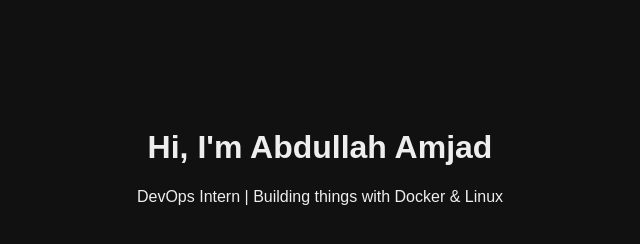
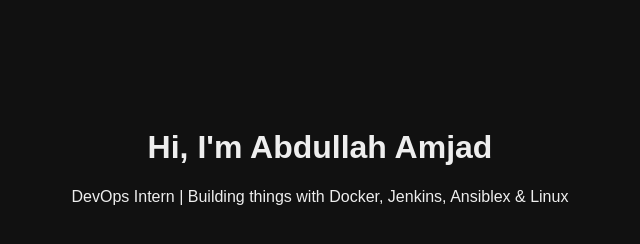
Before and after one commit to AbdullahAmjad-29/portfolio, a plain HTML site: page index.html in a window 1280 px wide. Shown: the whole page, without its empty margins (320-960 px from the left). Drawn offline with Linux system fonts and the light colour scheme.

Commit message:
Update homepage text again

```diff
--- a/index.html
+++ b/index.html
@@ -7,6 +7,6 @@
 </head>
 <body>
   <h1>Hi, I'm Abdullah Amjad</h1>
-  <p>DevOps Intern | Building things with Docker & Linux</p>
+  <p>DevOps Intern | Building things with Docker, Jenkins, Ansiblex & Linux</p>
 </body>
 </html>
```
